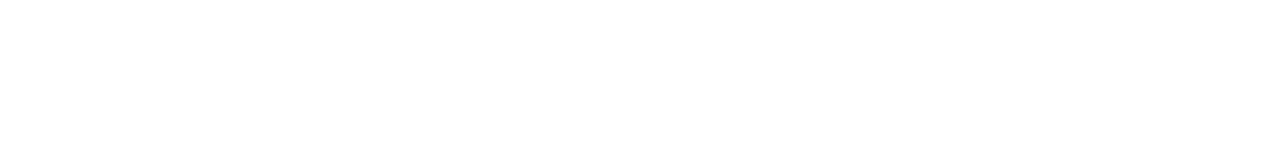
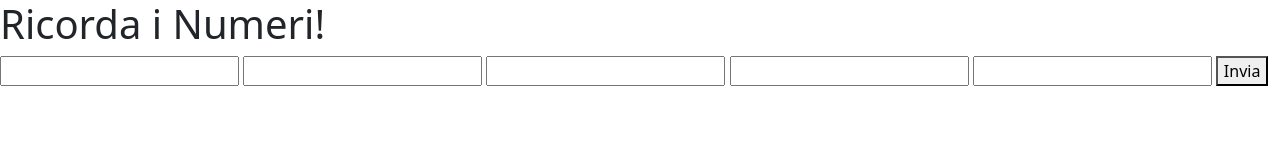
Before and after one commit to gialli24/js-simon, a plain HTML site: page index.html in a window 1280 px wide. Drawn offline with nearby package versions, Linux system fonts and the light colour scheme.

Commit message:
Add js logic and html markup

```diff
--- a/index.html
+++ b/index.html
@@ -10,6 +10,19 @@
 </head>
 <body>
 
+    <main class="app-main">
+        <h1>Ricorda i Numeri!</h1>
+
+        <input type="number" id="mem-1" class="mem-input" disabled>
+        <input type="number" id="mem-2" class="mem-input" disabled>
+        <input type="number" id="mem-3" class="mem-input" disabled>
+        <input type="number" id="mem-4" class="mem-input" disabled>
+        <input type="number" id="mem-5" class="mem-input" disabled>
+
+        <button type="submit" id="submit-btn" disabled>Invia</button>
+    </main>
+    <!-- /.app-main -->
+
     <!-- Bootstrap Script CDN -->
     <script src="https://cdn.jsdelivr.net/npm/bootstrap@5.3.8/dist/js/bootstrap.bundle.min.js" integrity="sha384-FKyoEForCGlyvwx9Hj09JcYn3nv7wiPVlz7YYwJrWVcXK/BmnVDxM+D2scQbITxI" crossorigin="anonymous"></script>
 
--- a/main.js
+++ b/main.js
@@ -0,0 +1,82 @@
+/* Prepare config variables */
+const valuesToGuess = [];
+const userValues = [];
+const n_values = 5;
+const waitingTime = 3000;
+
+/* Generate random numbers */
+for (let i = 0; i < n_values; i++) {
+    const randomValue = Math.floor(Math.random() * 9) + 1;
+    valuesToGuess.push(randomValue);
+}
+
+/* DOM nodes */
+const inputsEl = document.querySelectorAll(".mem-input");
+const submitEl = document.getElementById("submit-btn");
+
+/* Firstly show all values inside inputs */
+for (let i = 0; i < valuesToGuess.length; i++) {
+    const value = valuesToGuess[i];
+    inputsEl[i].value = value;
+}
+
+/* Clear input values after 30s and make them fillables*/
+const timeoutId = setTimeout(function() {
+    for (let i = 0; i < inputsEl.length; i++) {
+        const input = inputsEl[i];
+        input.value = "";
+        input.disabled = false;
+
+        /* Allow button use */
+        submitEl.disabled = false;
+    }
+}, waitingTime)
+
+/* Handle submit button event */
+submitEl.addEventListener("click", function() {
+    console.log("ciao");
+
+    /* Store user input values */
+    for (let i = 0; i < inputsEl.length; i++) {
+        const input = Number(inputsEl[i].value);
+
+        /* Check if valid input else stop execution */
+        if (Number.isInteger(input) && (input > 0 && input < 10)) {
+            userValues.push(input);
+        } else {
+            console.log("Errore, puoi inserire solo interi tra 1 e 9");
+            return;
+        }
+    }
+
+    /* Prepare counter */
+    let foundCounter = 0;
+
+    /* Check values */
+    for (let i = 0; i < userValues.length; i++) {
+        const userValue = userValues[i];
+        let found = false;
+
+        for (let j = 0; j < valuesToGuess.length; j++) {
+            const guessValue = valuesToGuess[j];
+
+            if (userValue === guessValue) {
+                found = true;
+                break;
+            }
+        }
+
+        /* Log found or not */
+        if (found) {
+            console.log("Indovinato: " + userValue);
+            foundCounter++;
+        }
+    }
+
+    /* Result message */
+    if (foundCounter === n_values) {
+        console.log("Hai Vinto!");
+    } else {
+        console.log(`Hai indovinato ${foundCounter} valori su ${n_values}`);
+    }
+})
```
